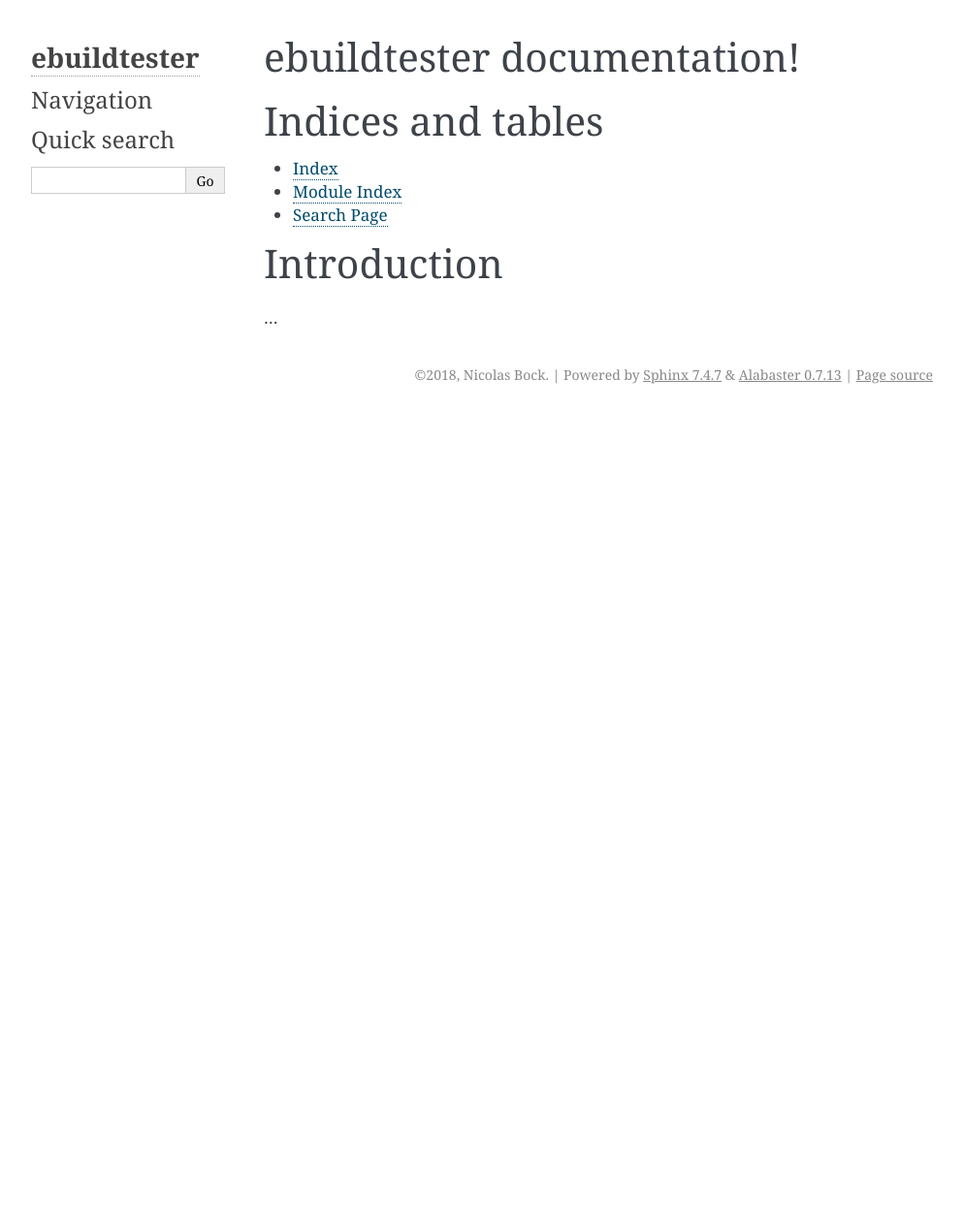
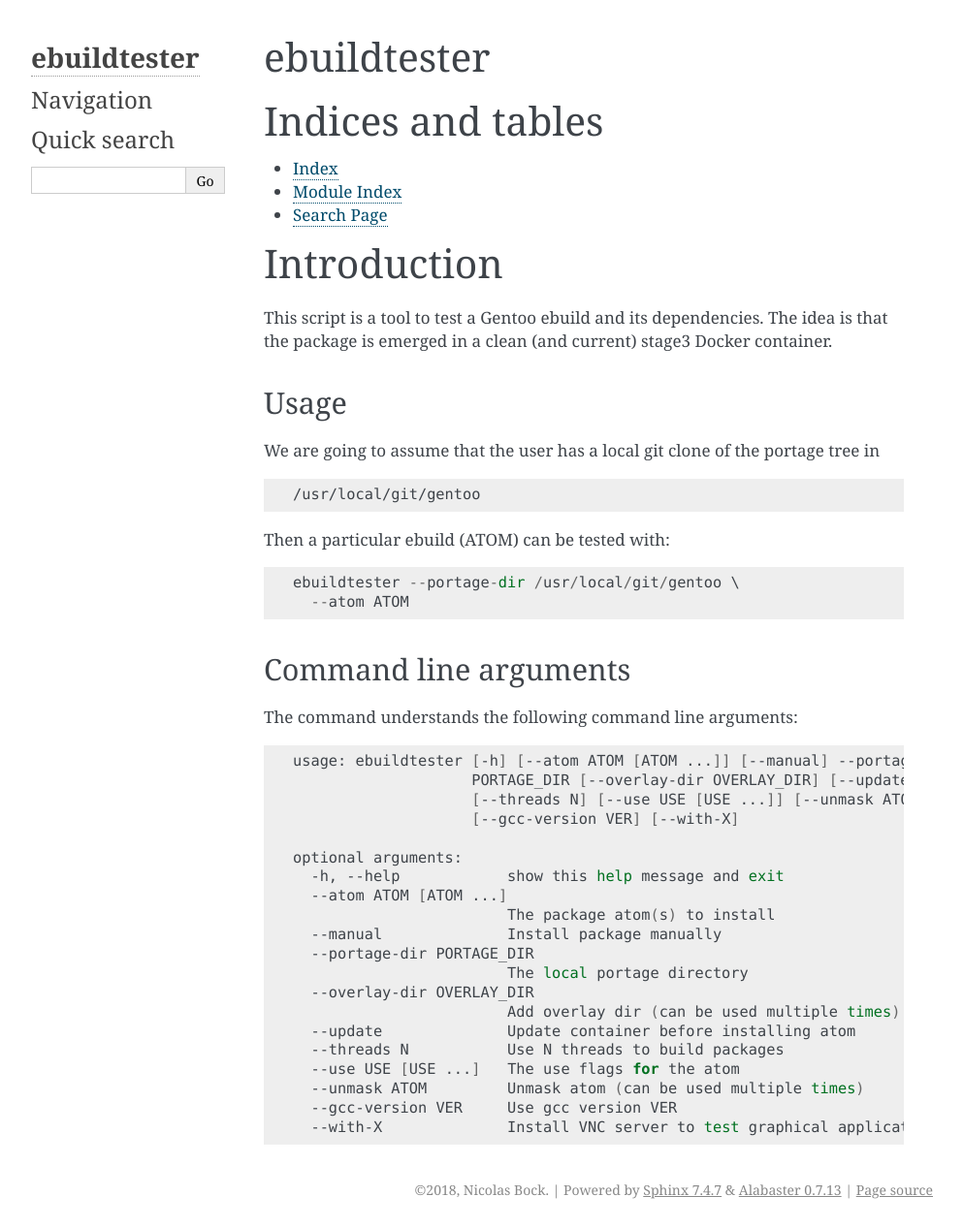
Before and after one commit to nicolasbock/ebuildtester, a Sphinx documentation site: the page built from docs/index.rst, in a window 1280 px wide. Shown: the whole page at 97% size, without its empty margins (148-1141 px from the left). Built offline with Sphinx 7.4.7, drawn with Linux system fonts in a browser that asks for light colours; before the commit the page ends 900 px from its top, so only the background shows below that.

Commit message:
Add more documentation

```diff
--- a/docs/index.rst
+++ b/docs/index.rst
@@ -3,8 +3,8 @@
    You can adapt this file completely to your liking, but it should at least
    contain the root `toctree` directive.
 
-ebuildtester documentation!
-===========================
+ebuildtester
+============
 
 .. toctree::
    :maxdepth: 2
@@ -23,4 +23,52 @@ Indices and tables
 Introduction
 ============
 
-...
+This script is a tool to test a Gentoo ebuild and its
+dependencies. The idea is that the package is emerged in a clean (and
+current) stage3 Docker container.
+
+
+Usage
+-----
+
+We are going to assume that the user has a local git clone of the portage tree in
+
+.. code-block:: bash
+
+   /usr/local/git/gentoo
+
+Then a particular ebuild (ATOM) can be tested with:
+
+.. code-block:: python
+
+   ebuildtester --portage-dir /usr/local/git/gentoo \
+     --atom ATOM
+
+
+Command line arguments
+----------------------
+
+The command understands the following command line arguments:
+
+.. code-block:: sh
+
+   usage: ebuildtester [-h] [--atom ATOM [ATOM ...]] [--manual] --portage-dir
+                       PORTAGE_DIR [--overlay-dir OVERLAY_DIR] [--update]
+                       [--threads N] [--use USE [USE ...]] [--unmask ATOM]
+                       [--gcc-version VER] [--with-X]
+
+   optional arguments:
+     -h, --help            show this help message and exit
+     --atom ATOM [ATOM ...]
+                           The package atom(s) to install
+     --manual              Install package manually
+     --portage-dir PORTAGE_DIR
+                           The local portage directory
+     --overlay-dir OVERLAY_DIR
+                           Add overlay dir (can be used multiple times)
+     --update              Update container before installing atom
+     --threads N           Use N threads to build packages
+     --use USE [USE ...]   The use flags for the atom
+     --unmask ATOM         Unmask atom (can be used multiple times)
+     --gcc-version VER     Use gcc version VER
+     --with-X              Install VNC server to test graphical applications
--- a/requirements.txt
+++ b/requirements.txt
@@ -1 +1,2 @@
 pytest
+sphinx
```
